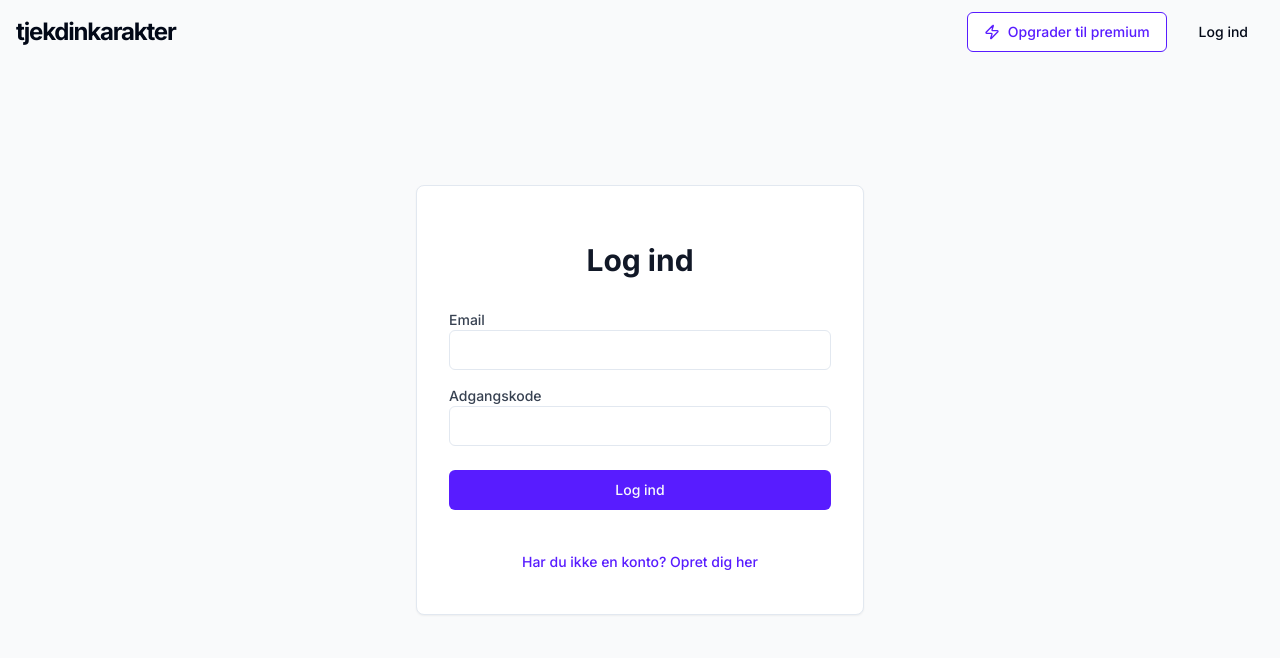
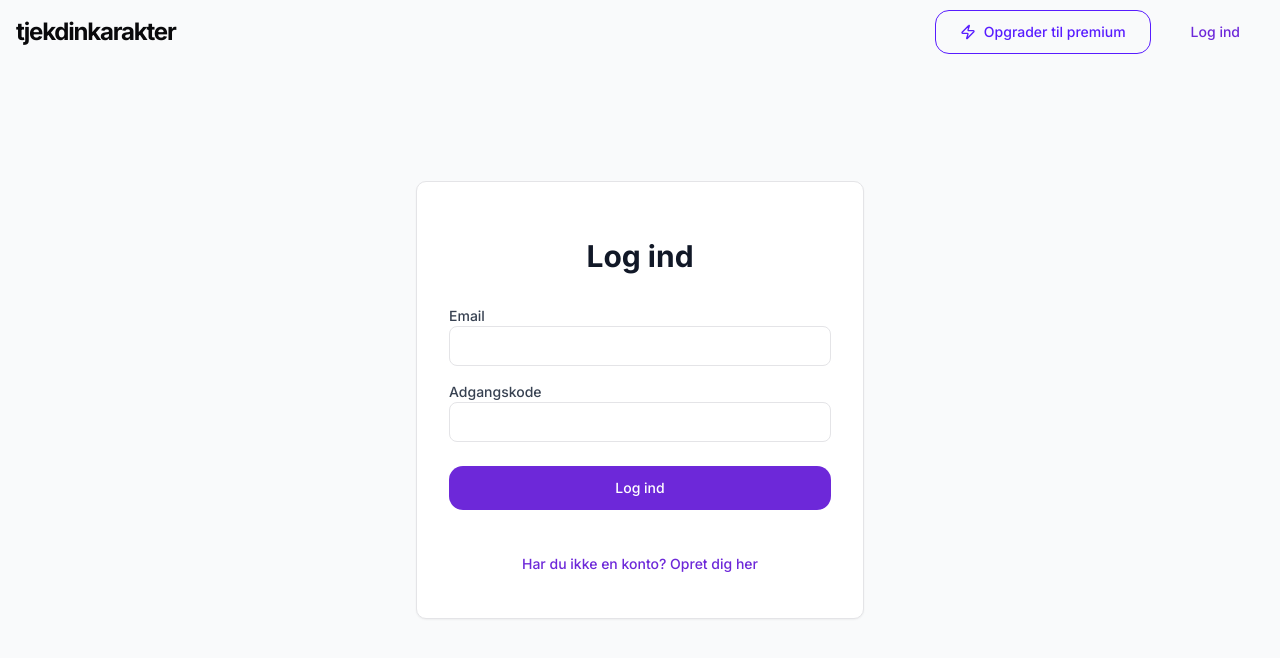
Before and after one commit to Zeetox12345/tjekdinkarakter, a React (Vite) app: page /auth in a window 1280 px wide. Shown: the top 658 px of the page. Built offline with nearby package versions, Linux system fonts and the light colour scheme.

Commit message:
Change the upgrade to premium and login buttons

```diff
--- a/src/components/ui/button.tsx
+++ b/src/components/ui/button.tsx
@@ -5,25 +5,26 @@ import { cva, type VariantProps } from "class-variance-authority"
 import { cn } from "@/lib/utils"
 
 const buttonVariants = cva(
-  "inline-flex items-center justify-center gap-2 whitespace-nowrap rounded-md text-sm font-medium ring-offset-background transition-colors focus-visible:outline-none focus-visible:ring-2 focus-visible:ring-ring focus-visible:ring-offset-2 disabled:pointer-events-none disabled:opacity-50 [&_svg]:pointer-events-none [&_svg]:size-4 [&_svg]:shrink-0",
+  "inline-flex items-center justify-center gap-2 whitespace-nowrap rounded-[14px] text-sm font-medium transition-all duration-300 focus-visible:outline-none focus-visible:ring-2 focus-visible:ring-ring focus-visible:ring-offset-2 disabled:pointer-events-none disabled:opacity-50 [&_svg]:pointer-events-none [&_svg]:size-4 [&_svg]:shrink-0",
   {
     variants: {
       variant: {
-        default: "bg-primary text-primary-foreground hover:bg-primary/90",
+        default: "bg-[#6D28D9] text-white hover:bg-white hover:text-[#6D28D9] border border-transparent hover:border-[#6D28D9]",
         destructive:
-          "bg-destructive text-destructive-foreground hover:bg-destructive/90",
+          "bg-destructive text-destructive-foreground hover:bg-white hover:text-destructive border border-transparent hover:border-destructive",
         outline:
-          "border border-input bg-background hover:bg-accent hover:text-accent-foreground",
+          "border border-[#6D28D9] bg-transparent text-[#6D28D9] hover:bg-[#6D28D9] hover:text-white",
         secondary:
-          "bg-secondary text-secondary-foreground hover:bg-secondary/80",
-        ghost: "hover:bg-accent hover:text-accent-foreground",
-        link: "text-primary underline-offset-4 hover:underline",
+          "bg-[#8B5CF6] text-white hover:bg-white hover:text-[#8B5CF6] border border-transparent hover:border-[#8B5CF6]",
+        ghost: "text-[#6D28D9] hover:bg-[#6D28D9]/10",
+        link: "text-[#6D28D9] underline-offset-4 hover:underline",
+        epic: "bg-gradient-to-r from-[#6D28D9] via-[#7C3AED] to-[#8B5CF6] text-white hover:bg-white hover:from-white hover:via-white hover:to-white hover:text-[#6D28D9] border border-transparent hover:border-[#6D28D9]",
       },
       size: {
-        default: "h-10 px-4 py-2",
-        sm: "h-9 rounded-md px-3",
-        lg: "h-11 rounded-md px-8",
-        icon: "h-10 w-10",
+        default: "h-11 px-6 py-2",
+        sm: "h-9 rounded-[12px] px-4 text-xs",
+        lg: "h-12 rounded-[16px] px-8 text-base",
+        icon: "h-11 w-11",
       },
     },
     defaultVariants: {
--- a/src/index.css
+++ b/src/index.css
@@ -5,13 +5,13 @@
 @layer base {
   :root {
     --background: 0 0% 100%;
-    --foreground: 222.2 84% 4.9%;
+    --foreground: 240 10% 3.9%;
 
     --card: 0 0% 100%;
-    --card-foreground: 222.2 84% 4.9%;
+    --card-foreground: 240 10% 3.9%;
 
     --popover: 0 0% 100%;
-    --popover-foreground: 222.2 84% 4.9%;
+    --popover-foreground: 240 10% 3.9%;
 
     --primary: 222.2 47.4% 11.2%;
     --primary-foreground: 210 40% 98%;
@@ -19,35 +19,28 @@
     --secondary: 210 40% 96.1%;
     --secondary-foreground: 222.2 47.4% 11.2%;
 
-    --muted: 210 40% 96.1%;
-    --muted-foreground: 215.4 16.3% 46.9%;
+    --muted: 240 4.8% 95.9%;
+    --muted-foreground: 240 3.8% 46.1%;
 
-    --accent: 210 40% 96.1%;
-    --accent-foreground: 222.2 47.4% 11.2%;
+    --accent: 240 4.8% 95.9%;
+    --accent-foreground: 240 5.9% 10%;
 
     --destructive: 0 84.2% 60.2%;
-    --destructive-foreground: 210 40% 98%;
+    --destructive-foreground: 0 0% 98%;
 
-    --border: 214.3 31.8% 91.4%;
-    --input: 214.3 31.8% 91.4%;
-    --ring: 222.2 84% 4.9%;
+    --border: 240 5.9% 90%;
+    --input: 240 5.9% 90%;
+    --ring: 240 5.9% 10%;
 
-    --radius: 0.5rem;
+    --radius: 0.625rem;
 
     --sidebar-background: 0 0% 98%;
-
     --sidebar-foreground: 240 5.3% 26.1%;
-
     --sidebar-primary: 240 5.9% 10%;
-
     --sidebar-primary-foreground: 0 0% 98%;
-
     --sidebar-accent: 240 4.8% 95.9%;
-
     --sidebar-accent-foreground: 240 5.9% 10%;
-
     --sidebar-border: 220 13% 91%;
-
     --sidebar-ring: 217.2 91.2% 59.8%;
   }
 
@@ -99,3 +92,9 @@
     @apply bg-background text-foreground;
   }
 }
+
+@layer utilities {
+  .btn-epic {
+    @apply bg-gradient-to-r from-primary via-primary to-primary-dark hover:from-primary-dark hover:via-primary hover:to-primary transition-all duration-300;
+  }
+}
--- a/tailwind.config.ts
+++ b/tailwind.config.ts
@@ -1,4 +1,3 @@
-
 import type { Config } from "tailwindcss";
 
 export default {
@@ -33,11 +32,13 @@ export default {
           DEFAULT: "#581CFF",
           light: "#7B61FF",
           dark: "#4A15D9",
-          foreground: "hsl(var(--primary-foreground))",
+          foreground: "#FFFFFF",
         },
         secondary: {
           DEFAULT: "#10B981",
-          foreground: "hsl(var(--secondary-foreground))",
+          light: "#34D399",
+          dark: "#059669",
+          foreground: "#FFFFFF",
         },
         destructive: {
           DEFAULT: "hsl(var(--destructive))",
@@ -59,6 +60,11 @@ export default {
           DEFAULT: "hsl(var(--card))",
           foreground: "hsl(var(--card-foreground))",
         },
+      },
+      borderRadius: {
+        lg: "0.625rem",
+        md: "0.5rem",
+        sm: "0.25rem",
       },
       keyframes: {
         "accordion-down": {
```
